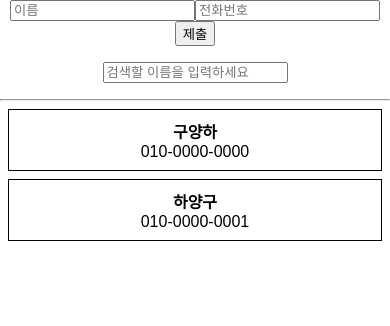
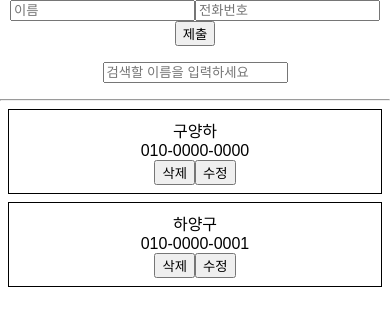
Before and after one commit to YanghaKoo/React.js, a React (Create React App) app in the folder phone-book/: page / in a window 390 px wide. Shown: the top 326 px of the page. Built offline with nearby package versions, Linux system fonts and the light colour scheme; the HTML template or start-up script is replaced by a standard one.

Commit message:
Update PhoneInfo.js

```diff
--- a/phone-book/src/component/PhoneInfo.js
+++ b/phone-book/src/component/PhoneInfo.js
@@ -1,28 +1,105 @@
-import React, {Component } from 'react'
+import React, { Component } from 'react';
 
-class PhoneInfo extends Component{
+class PhoneInfo extends Component {
   static defaultProps = {
       info : {
         name : '이름',
         phone : '010-0000-0000',
-            id : 0
+        id: 0
       }
   }
 
+  state = {
+    editing : false,
+    name : '',
+    phone : ''
+  }
+
+  // editing 값 반전 시키기
+  handleToggleEdit = () => {
+    const {editing} = this.state
+    this.setState({  editing : !editing    })
+  }
+
+
+
+  componentDidUpdate(prevProps, prevState){
+    const {info, onUpdate} = this.props
+
+    //editing 값이 false 에서 true될 때
+    if(!prevState.editing && this.state.editing){
+
+      this.setState({
+        name :info.name,
+        phone: info.phone
+      })
+    }
+
+    //editing 값이 true 에서 false 될 때
+    if(prevState.editing && !this.state.editing) {
+      onUpdate(info.id, {
+        name: this.state.name,
+        phone:this.state.phone
+      })
+    }
+  }
+
+
+  handleChange = (e) => {
+    const {name, phone, id} = this.props.info;
+
+    this.setState({
+      [e.target.name] : e.target.value
+    })
+  }
+
+  hRemove = () =>{
+    const {info, onRemove} = this.props
+    onRemove(info.id)
+  }
+
+  shouldComponentUpdate(nextProps, nextState){
+    if(!this.state.editing && !nextState.editing && nextProps.info ===this.props.info){
+      return false;
+    }
+    return true;
+  }
+
   render(){
+    console.log('render PhoneInfo ' + this.props.info.id);
     const style = {
-            border : '1px solid black',
-            padding : '9px',
+      border : "1px solid black",
+      padding : '8px',
       margin : '8px'
     }
+    const {editing} = this.state
+    const {name, phone, id} = this.props.info
 
-        const {name, phone, id} = this.props.info
+    if(editing){
       return (
         <div style={style}>
-                <div><b>{name}</b></div>
-                <div>{phone}</div>
+          <div>
+            <input value={this.state.name} name="name" placeholder="이름" onChange={this.handleChange}/>
+          </div>
+          <div>
+            <input value={this.state.phone} name="phone" placeholder="전화번호" onChange={this.handleChange}/>
+          </div>
+          <button onClick ={this.handleToggleEdit}>적용</button>
+          <button onClick ={this.hRemove}>삭제</button>
           </div>
       )
     }
+
+    else {
+    return (
+      <div style={style}>
+        <div>{name}</div>
+        <div>{phone}</div>
+        <button onClick={this.hRemove}>삭제</button>
+        <button onClick={this.handleToggleEdit}>수정</button>
+      </div>
+    )
   }
-export default PhoneInfo
+  }}
+
+export default PhoneInfo;
```
Lines whose indentation alone changed are shown as unchanged.
